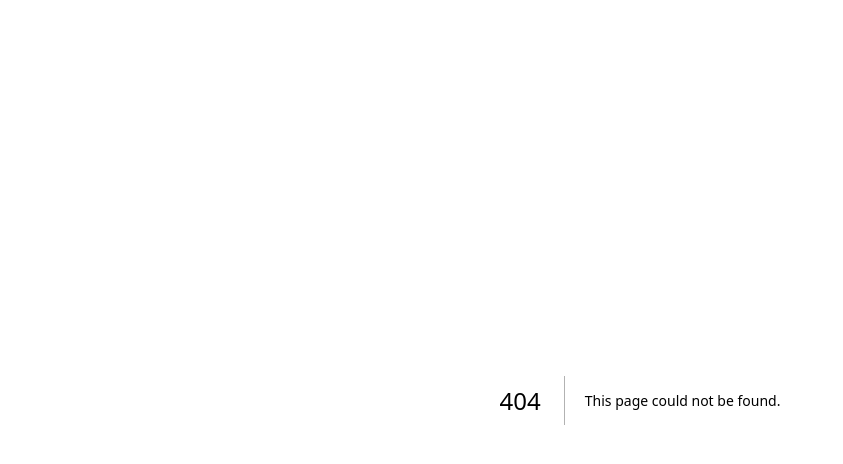
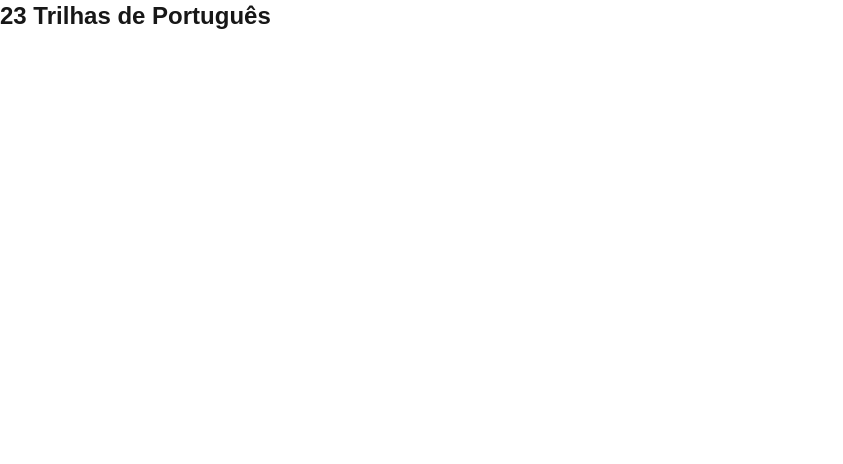
Before and after one commit to MarkHiarley/saberjogando, a Next.js app: page /test in a window 1280 px wide. Before the commit this address had no page. Shown: the top 464 px of the page, without its empty margins (0-843 px from the left). Built offline with nearby package versions, Linux system fonts and the light colour scheme.

Commit message:
fist commit

```diff
--- /dev/null
+++ b/src/app/components/dashProf/trilha.tsx
@@ -0,0 +1,9 @@
+
+export const AbaTrilha = () => {
+    return (
+        <div> <h1 className="text-2xl font-bold text-black-800">
+            23 Trilhas de Português
+        </h1></div>
+
+    )
+}
--- /dev/null
+++ b/src/app/test/page.tsx
@@ -0,0 +1,12 @@
+import { AbaTrilha } from "../components/dashProf/trilha"
+
+
+export default function test(){
+    return (
+
+
+
+        <AbaTrilha/>
+    )
+
+}
```
